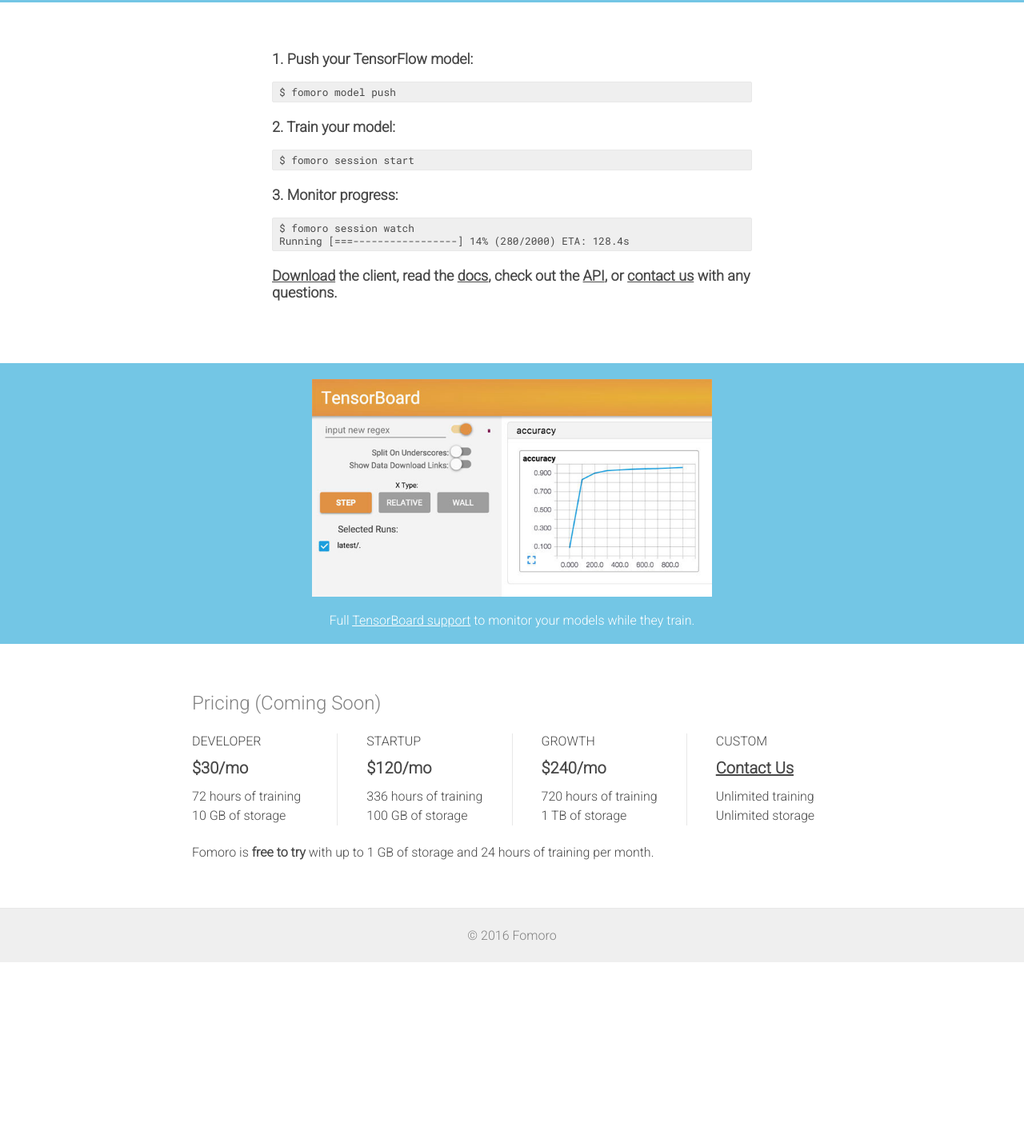
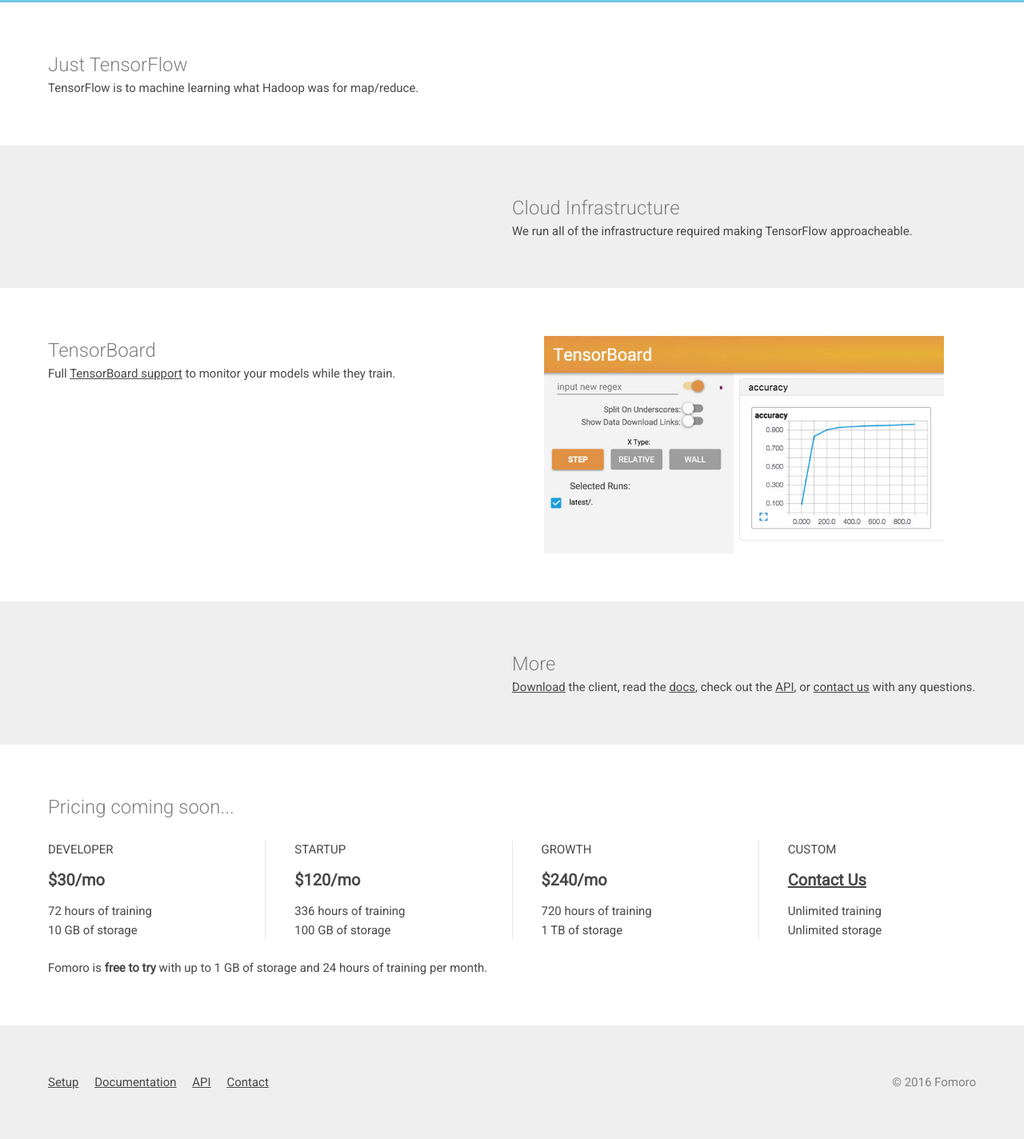
Before and after one commit to fomorians/fomorians.github.com, a plain HTML site: page index.html in a window 1280 px wide. Shown: the part 461-1885 px from the top of the page at 80% size. Before the commit the page ends 1664 px from the top, so only its background shows below. Drawn offline with Linux system fonts and the light colour scheme; animation ran at ten frames a second; a script that the page names is missing.

Commit message:
Change page layout and wip on copy

```diff
--- a/index.html
+++ b/index.html
@@ -7,7 +7,7 @@
 
   <meta name="viewport" content="width=device-width, initial-scale=1" />
 
-  <link href="//fonts.googleapis.com/css?family=Roboto:300" rel="stylesheet">
+  <link href="//fonts.googleapis.com/css?family=Roboto:400,300" rel="stylesheet">
   <link href="//fonts.googleapis.com/css?family=Roboto+Mono" rel="stylesheet">
   <link href="styles/main.css" rel="stylesheet">
 
@@ -18,7 +18,7 @@
     <div id="draw"></div>
     <hgroup>
       <h1>Fomoro</h1>
-      <h2>Easy training for your deep learning models</h2>
+      <h2>Easy training for your machine learning models</h2>
     </hgroup>
   </header>
   <div id="signup" class="signup">
@@ -31,41 +31,49 @@
   </div>
 
   <div class="content">
-    <h4>1. Push your TensorFlow model:</h4>
-    <p>
-      <code>
-        $ fomoro model push
-      </code>
-    </p>
-    <h4>2. Train your model:</h4>
-    <p>
-      <code>$ fomoro session start</code>
-    </p>
-    <h4>3. Monitor progress:</h4>
-    <p>
-      <code>
-        $ fomoro session watch
-        <br>
-        Running [===-----------------] 14% (280/2000) ETA: 128.4s
-      </code>
-    </p>
-    <h4>
-      <a href="https://fomoro.gitbooks.io/guide/content/setup.html" target="_blank">Download</a> the client, read the <a href="https://fomoro.gitbooks.io/guide/content/getting_started.html" target="_blank">docs</a>, check out the <a href="https://fomoro.gitbooks.io/guide/content/api.html" target="_blank">API</a>, or <a href="mailto:team@fomoro.com">contact us</a> with any questions.
-    </h4>
+    <div class="description">
+      <h2>Just TensorFlow</h2>
+      <p>TensorFlow is to machine learning what Hadoop was for map/reduce.</p>
+    </div>
+    <div class="image">
+    </div>
   </div>
 
-  <div class="example">
-    <img src="images/tensorboard.jpg" />
-    <p>Full <a href="https://fomoro.gitbooks.io/guide/content/summaries.html" target="_blank">TensorBoard support</a> to monitor your models while they train.</p>
+  <div class="content">
+    <div class="description">
+      <h2>Cloud Infrastructure</h2> <!-- multiple models -->
+      <p>We run all of the infrastructure required making TensorFlow approacheable.</p>
+    </div>
+    <div class="image">
+    </div>
+  </div>
+
+  <div class="content">
+    <div class="description">
+      <h2>TensorBoard</h2>
+      <p>Full <a href="https://fomoro.gitbooks.io/guide/content/summaries.html" target="_blank">TensorBoard support</a> to monitor your models while they train.</p>
+    </div>
+    <div class="image">
+      <img src="images/tensorboard.jpg" alt="TensorBoard" />
+    </div>
+  </div>
+
+  <div class="content">
+    <div class="description">
+      <h2>More</h2> <!-- multiple models -->
+      <p><a href="https://fomoro.gitbooks.io/guide/content/setup.html" target="_blank">Download</a> the client, read the <a href="https://fomoro.gitbooks.io/guide/content/getting_started.html" target="_blank">docs</a>, check out the <a href="https://fomoro.gitbooks.io/guide/content/api.html" target="_blank">API</a>, or <a href="mailto:team@fomoro.com">contact us</a> with any questions.</p>
+    </div>
+    <div class="image">
+    </div>
   </div>
 
   <div class="pricing">
-    <h2>Pricing (Coming Soon)</h2>
+    <h2>Pricing coming soon...</h2>
     <div class="plans">
       <div class="plan">
         <div class="title">Developer</div>
         <div class="price">$30/mo</div>
-        <ul class="features">
+        <ul class="details">
           <li>72 hours of training</li>
           <li>10 GB of storage</li>
         </ul>
@@ -73,7 +81,7 @@
       <div class="plan">
         <div class="title">Startup</div>
         <div class="price">$120/mo</div>
-        <ul class="features">
+        <ul class="details">
           <li>336 hours of training</li>
           <li>100 GB of storage</li>
         </ul>
@@ -81,7 +89,7 @@
       <div class="plan">
         <div class="title">Growth</div>
         <div class="price">$240/mo</div>
-        <ul class="features">
+        <ul class="details">
           <li>720 hours of training</li>
           <li>1 TB of storage</li>
         </ul>
@@ -89,7 +97,7 @@
       <div class="plan">
         <div class="title">Custom</div>
         <div class="price"><a href="mailto:team@fomoro.com">Contact Us</a></div>
-        <ul class="features">
+        <ul class="details">
           <li>Unlimited training</li>
           <li>Unlimited storage</li>
         </ul>
@@ -100,7 +108,15 @@
     </div>
   </div>
 
-  <footer>&copy; 2016 Fomoro</footer>
+  <footer>
+    <div class="left">
+      <a href="https://fomoro.gitbooks.io/guide/content/setup.html" target="_blank">Setup</a>
+      <a href="https://fomoro.gitbooks.io/guide/content/getting_started.html" target="_blank">Documentation</a>
+      <a href="https://fomoro.gitbooks.io/guide/content/api.html" target="_blank">API</a>
+      <a href="mailto:team@fomoro.com">Contact</a>
+    </div>
+    <div class="right">&copy; 2016 Fomoro</div>
+  </footer>
 
   <script src="scripts/two.js"></script>
   <script src="scripts/vector.js"></script>
@@ -109,12 +125,12 @@
   <script src="scripts/flock.js"></script>
   <script src="scripts/main.js"></script>
 
-  <script>
+  <!-- <script>
     !function(){var analytics=window.analytics=window.analytics||[];if(!analytics.initialize)if(analytics.invoked)window.console&&console.error&&console.error("Segment snippet included twice.");else{analytics.invoked=!0;analytics.methods=["trackSubmit","trackClick","trackLink","trackForm","pageview","identify","group","track","ready","alias","page","once","off","on"];analytics.factory=function(t){return function(){var e=Array.prototype.slice.call(arguments);e.unshift(t);analytics.push(e);return analytics}};for(var t=0;t<analytics.methods.length;t++){var e=analytics.methods[t];analytics[e]=analytics.factory(e)}analytics.load=function(t){var e=document.createElement("script");e.type="text/javascript";e.async=!0;e.src=("https:"===document.location.protocol?"https://":"http://")+"cdn.segment.com/analytics.js/v1/"+t+"/analytics.min.js";var n=document.getElementsByTagName("script")[0];n.parentNode.insertBefore(e,n)};analytics.SNIPPET_VERSION="3.0.1";
       analytics.load("8Ufk21a4lJGLdAn3DecjekkwQHIO7upU");
       analytics.page()
     }}();
-  </script>
+  </script> -->
 
   <script>(function(){var w=window;var ic=w.Intercom;if(typeof ic==="function"){ic('reattach_activator');ic('update',intercomSettings);}else{var d=document;var i=function(){i.c(arguments)};i.q=[];i.c=function(args){i.q.push(args)};w.Intercom=i;function l(){var s=d.createElement('script');s.type='text/javascript';s.async=true;s.src='https://widget.intercom.io/widget/af833orb';var x=d.getElementsByTagName('script')[0];x.parentNode.insertBefore(s,x);}if(w.attachEvent){w.attachEvent('onload',l);}else{w.addEventListener('load',l,false);}}})()</script>
 
--- a/styles/main.css
+++ b/styles/main.css
@@ -1,3 +1,4 @@
+/*['#66cc70', '#73c6e5', '#e573b6', '#e5e073', '#e5ac73']*/
 html, body {
   height: 100%;
 }
@@ -6,7 +7,8 @@
   margin: 0;
   padding: 0;
   font-family: "Roboto", Helvetica, Arial, sans-serif;
-  font-size: 16px;
+  font-size: 15px;
+  line-height: 1.5;
   background: white;
   color: rgb(72, 72, 72);
 }
@@ -26,6 +28,47 @@
   position: relative;
 }
 
+code {
+  display: block;
+  background: #efefef;
+  border: 1px solid #e8e8e8;
+  padding: 4px 8px;
+  border-radius: 2px;
+  font-family: 'Roboto Mono';
+  font-size: 0.8em;
+}
+
+h1, h2, h3, h4 {
+  margin: 0;
+  font-weight: 300;
+}
+
+h1 {
+  font-size: 44px;
+}
+
+h2 {
+  font-size: 24px;
+  color: rgb(128, 128, 128);
+}
+
+h3 {
+  font-size: 20px;
+}
+
+h4 {
+  font-size: 18px;
+  margin-bottom: 18px;
+}
+
+p {
+  margin: 0 0 20px;
+}
+
+a {
+  color: rgb(72, 72, 72);
+}
+
 #draw {
   position: absolute;
   top: 0;
@@ -41,10 +84,6 @@
   padding: 16px;
   line-height: 32px;
   text-align: center;
-}
-
-.signup h3 {
-  font-weight: normal;
 }
 
 .signup a {
@@ -68,43 +107,9 @@
   display: block;
 }
 
-.content {
-  margin: 0 auto;
-  padding: 60px;
-  max-width: 600px;
-}
-
-.example {
-  /*['#66cc70', '#73c6e5', '#e573b6', '#e5e073', '#e5ac73']*/
-  background: #73c6e5;
-  color: white;
-  padding: 20px;
-  margin: 0 auto;
-  display: flex;
-  align-items: center;
-  justify-content: center;
-  flex-direction: column;
-  text-align: center;
-}
-
-.example a {
-  color: white;
-}
-
-.example img {
-  max-width: 100%;
-  max-height: auto;
-  width: 500px;
-}
-
-.example p {
-  margin: 20px 0 0;
-}
-
 .pricing {
   margin: 0 auto;
   padding: 60px;
-  max-width: 800px;
 }
 
 .pricing h2 {
@@ -139,13 +144,13 @@
   margin-bottom: 12px;
 }
 
-.pricing ul.features {
+.pricing ul.details {
   list-style: none;
   margin: 0;
   padding: 0;
 }
 
-.pricing ul.features li {
+.pricing ul.details li {
   line-height: 24px;
 }
 
@@ -158,55 +163,61 @@
   margin-top: 24px;
 }
 
+.content {
+  padding: 60px;
+  display: flex;
+  align-items: flex-start;
+  justify-content: space-between;
+  flex-direction: row;
+}
+
+.content:nth-child(even) {
+  background: #efefef;
+}
+
+.content:nth-child(even) {
+  flex-direction: row-reverse;
+}
+
+.content .description {
+  width: 50%;
+}
+
+.content .image {
+  width: 50%;
+  display: flex;
+  align-items: center;
+  justify-content: center;
+}
+
+.content .image img {
+  max-width: 500px;
+}
+
+.content p {
+  margin: 0;
+}
+
 footer {
-  border-top: 1px solid #e8e8e8;
   background: #efefef;
   color: rgb(128, 128, 128);
-  padding: 24px;
-  text-align: center;
+  padding: 60px;
+  display: flex;
+  align-items: stretch;
+  justify-content: space-between;
+  flex-direction: row;
 }
 
-code {
-  display: block;
-  background: #efefef;
-  border: 1px solid #e8e8e8;
-  padding: 4px 8px;
-  border-radius: 2px;
-  font-family: 'Roboto Mono';
-  font-size: 0.8em;
+footer .left a {
+  padding: 0 8px;
 }
 
-h1, h2, h3, h4 {
-  margin: 0;
-  font-weight: 300;
+footer .left a:first-child {
+  padding-left: 0;
 }
 
-h1 {
-  font-size: 44px;
-}
-
-h2 {
-  font-size: 24px;
-  color: rgb(128, 128, 128);
-}
-
-h3 {
-  font-size: 20px;
-  font-weight: bold;
-}
-
-h4 {
-  font-size: 18px;
-  margin-bottom: 18px;
-  font-weight: bold;
-}
-
-p {
-  margin: 0 0 20px;
-}
-
-a {
-  color: rgb(72, 72, 72);
+footer .left a:last-child {
+  padding-right: 0;
 }
 
 @media (max-width: 800px) {
@@ -231,6 +242,11 @@
     margin-bottom: 14px;
   }
 
+  .content,
+  .pricing {
+    padding: 24px;
+  }
+
   .pricing .plans {
     flex-direction: column;
     text-align: center;
@@ -242,4 +258,10 @@
     border: none;
     border-bottom: 1px solid #e8e8e8;
   }
+
+  footer {
+    flex-direction: column;
+    text-align: center;
+    padding: 24px;
+  }
 }
```
